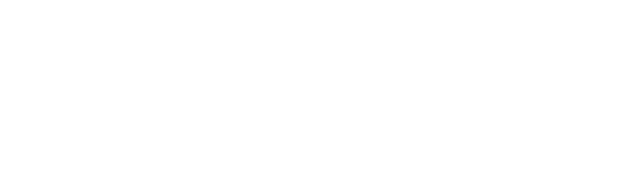
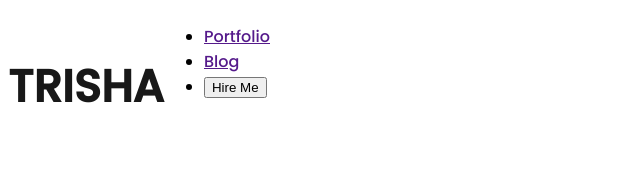
Before and after one commit to Trisha-roy/portfolio, a plain HTML site: page index.html in a window 1280 px wide. Shown: the whole page, without its empty margins (0-640 px from the left). Drawn offline with Linux system fonts and the light colour scheme.

Commit message:
something changed

```diff
--- a/index.html
+++ b/index.html
@@ -4,10 +4,21 @@
     <meta charset="UTF-8">
     <meta name="viewport" content="width=device-width, initial-scale=1.0">
     <title>Developer Portfolio</title>
+    <link rel="preconnect" href="https://fonts.googleapis.com">
+<link rel="preconnect" href="https://fonts.gstatic.com" crossorigin>
+<link href="https://fonts.googleapis.com/css2?family=Open+Sans:wght@400;800&family=Poppins:ital,wght@0,200;0,300;0,500;1,200&display=swap" rel="stylesheet">
+<link rel="stylesheet" href="styles.css">
 </head>
 <body>
     <header>
-
+        <nav>
+            <h3 class="nav-title">TRISHA</h3>
+            <ul>
+                <li><a href="">Portfolio</a></li>
+                <li><a href="">Blog</a></li>
+                <li><button>Hire Me</button></li>
+            </ul>
+        </nav>
     </header>
     <main>
 
--- /dev/null
+++ b/styles.css
@@ -0,0 +1,14 @@
+body {
+    font-family: 'Open Sans', sans-serif;
+    font-family: 'Poppins', sans-serif;
+}
+
+nav {
+    display: flex;
+}
+
+.nav-title {
+    color: #181818;
+    font-size: 45px;
+    font-weight: 800;
+}
```
